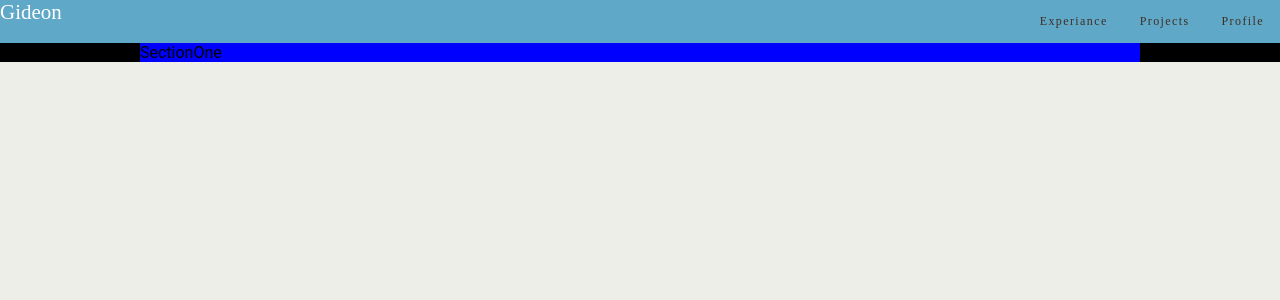
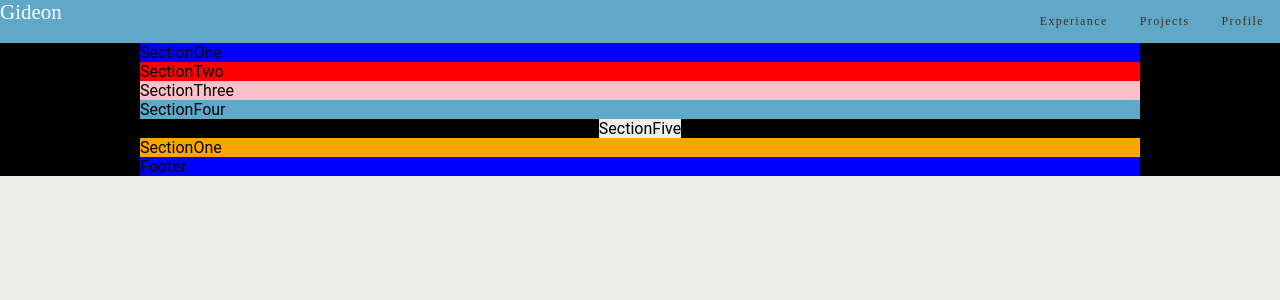
Before and after one commit to gideonflash/portfolio, a React (Create React App) app: page / in a window 1280 px wide. Shown: the top 300 px of the page. Built offline with nearby package versions, Linux system fonts and the light colour scheme; what webfontloader would draw is missing.

Commit message:
portifolio layout

```diff
--- /dev/null
+++ b/src/containers/Footer/index.js
@@ -0,0 +1,15 @@
+import React, { Component } from "react";
+import styled from "styled-components";
+
+const Section = styled.div`
+	background-color: blue;
+	width: 1000px;
+`;
+
+class Footer extends Component {
+	render() {
+		return <Section>Footer</Section>;
+	}
+}
+
+export default Footer;
--- a/src/containers/MainPage/index.js
+++ b/src/containers/MainPage/index.js
@@ -2,6 +2,12 @@ import React, { Component } from "react";
 import styled from "styled-components";
 import LandingPageNavigation from "../../components/Header";
 import SectionTop from "../SectionOne";
+import SectionTwo from "../SectionTwo";
+import SectionThree from "../SectionThree";
+import SectionFour from "../SectionFour";
+import SectionFive from "../SectionFive";
+import SectionSix from "../SectionSix";
+import Footer from "../Footer";
 
 const Wrapper = styled.div`
 	background-color: black;
@@ -18,6 +24,12 @@ class MainPage extends Component {
 				<LandingPageNavigation />
 				<Section>
 					<SectionTop />
+					<SectionTwo />
+					<SectionThree />
+					<SectionFour />
+					<SectionFive />
+					<SectionSix />
+					<Footer />
 				</Section>
 			</Wrapper>
 		);
--- /dev/null
+++ b/src/containers/SectionFive/index.js
@@ -0,0 +1,14 @@
+import React, { Component } from "react";
+import styled from "styled-components";
+
+const Section = styled.div`
+	background-color: #edeee8;
+`;
+
+class SectionFive extends Component {
+	render() {
+		return <Section>SectionFive</Section>;
+	}
+}
+
+export default SectionFive;
--- /dev/null
+++ b/src/containers/SectionFour/index.js
@@ -0,0 +1,15 @@
+import React, { Component } from "react";
+import styled from "styled-components";
+
+const Section = styled.div`
+	background-color: #60a8c8;
+	width: 1000px;
+`;
+
+class SectionFour extends Component {
+	render() {
+		return <Section>SectionFour</Section>;
+	}
+}
+
+export default SectionFour;
--- /dev/null
+++ b/src/containers/SectionSix/index.js
@@ -0,0 +1,15 @@
+import React, { Component } from "react";
+import styled from "styled-components";
+
+const Section = styled.div`
+	background-color: orange;
+	width: 1000px;
+`;
+
+class SectionSix extends Component {
+	render() {
+		return <Section>SectionOne</Section>;
+	}
+}
+
+export default SectionSix;
--- /dev/null
+++ b/src/containers/SectionThree/index.js
@@ -0,0 +1,15 @@
+import React, { Component } from "react";
+import styled from "styled-components";
+
+const Section = styled.div`
+	background-color: pink;
+	width: 1000px;
+`;
+
+class SectionThree extends Component {
+	render() {
+		return <Section>SectionThree</Section>;
+	}
+}
+
+export default SectionThree;
--- /dev/null
+++ b/src/containers/SectionTwo/index.js
@@ -0,0 +1,15 @@
+import React, { Component } from "react";
+import styled from "styled-components";
+
+const Section = styled.div`
+	background-color: red;
+	width: 1000px;
+`;
+
+class SectionTwo extends Component {
+	render() {
+		return <Section>SectionTwo</Section>;
+	}
+}
+
+export default SectionTwo;
```
